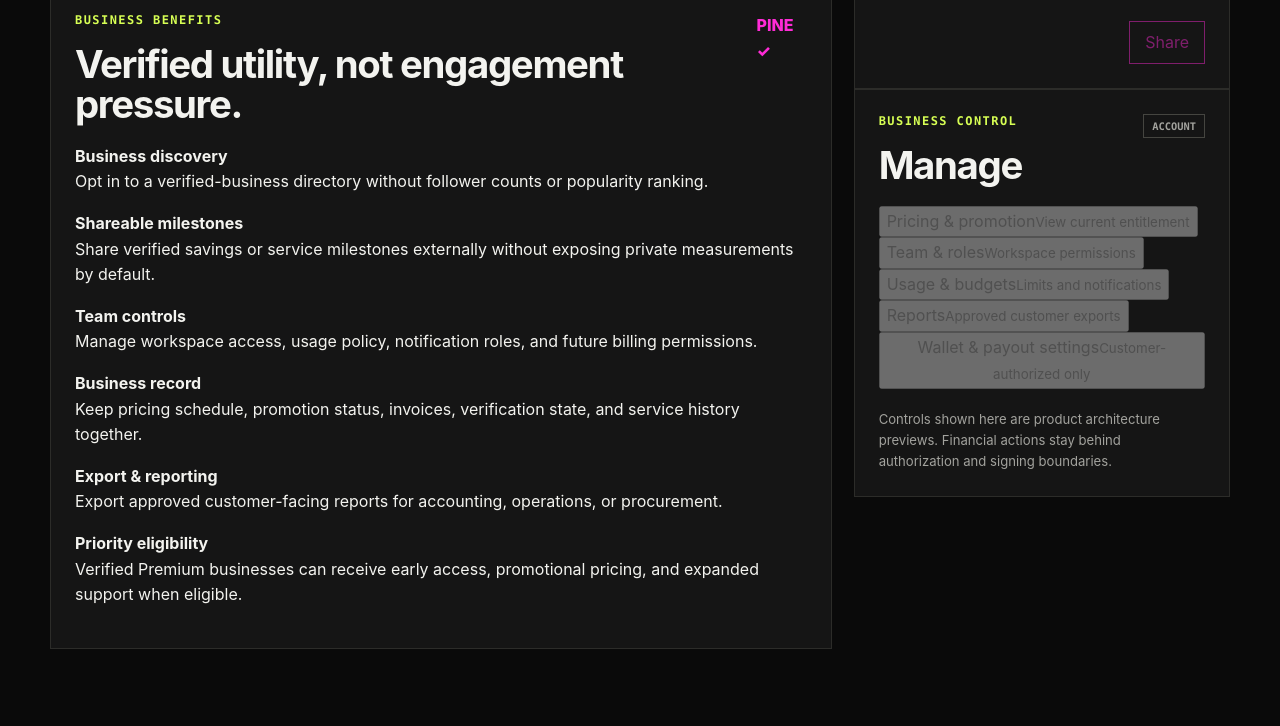
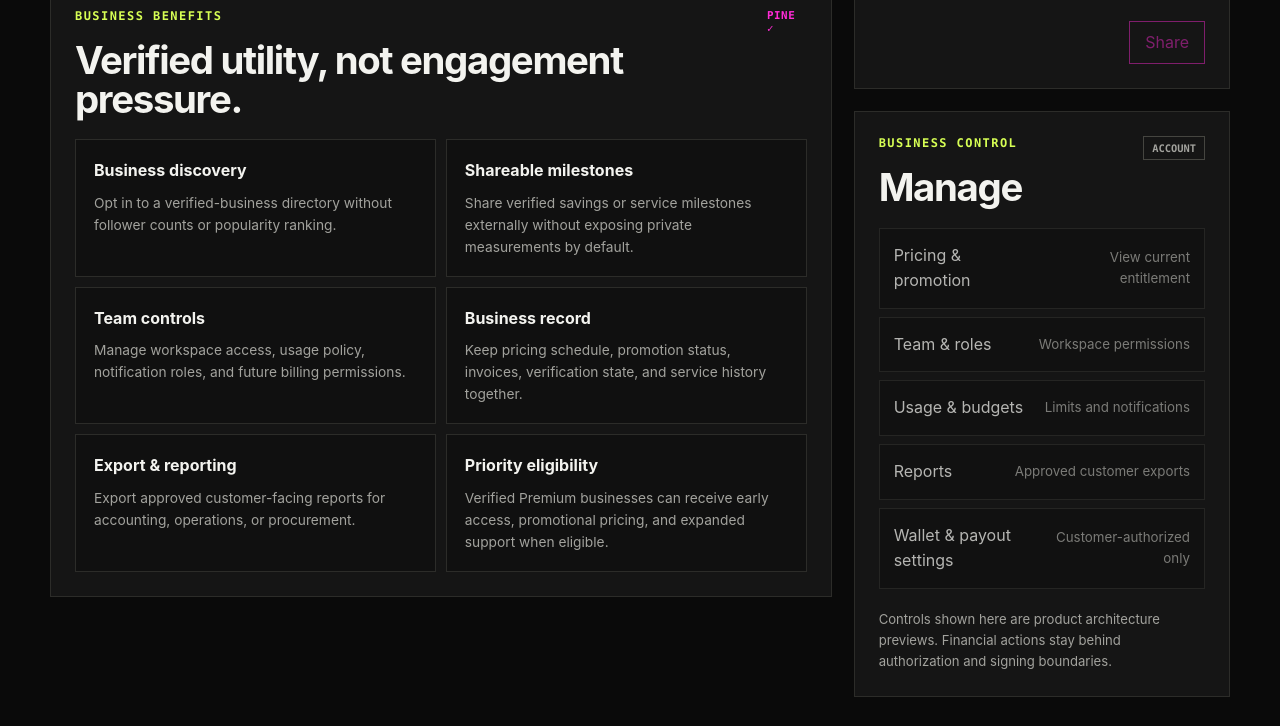
Before and after one commit to Waste1and/Mecasimetra, a plain HTML site: page customer.html in a window 1280 px wide. Shown: the part 827-1553 px from the top of the page. Drawn offline with Linux system fonts and the light colour scheme.

Commit message:
feat: load business social styling

```diff
--- a/customer.html
+++ b/customer.html
@@ -7,6 +7,7 @@
   <meta name="theme-color" content="#0a0a0a" />
   <title>Customer — Mecasimetra Systems & Kappology</title>
   <link rel="stylesheet" href="css/style.css" />
+  <link rel="stylesheet" href="css/business.css" />
 </head>
 <body>
   <header class="site-header">
```
